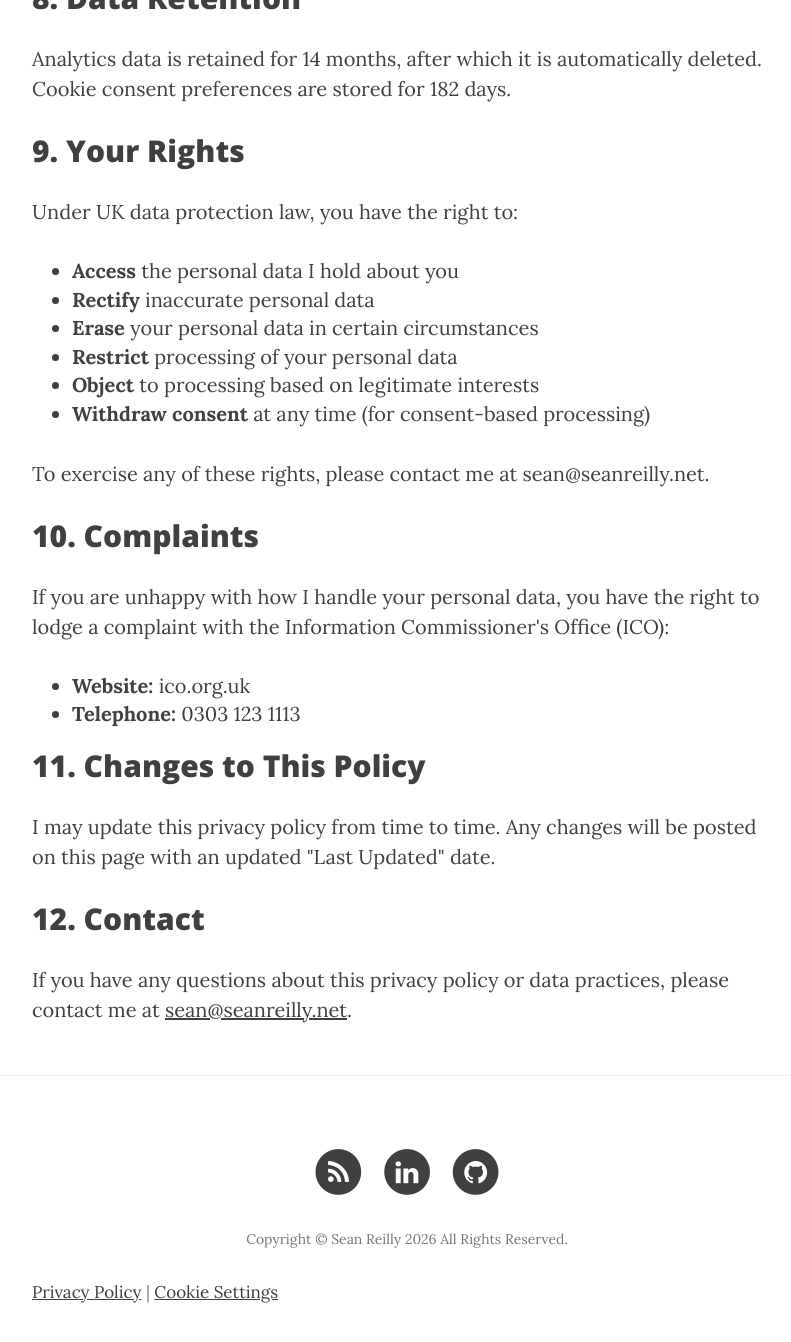
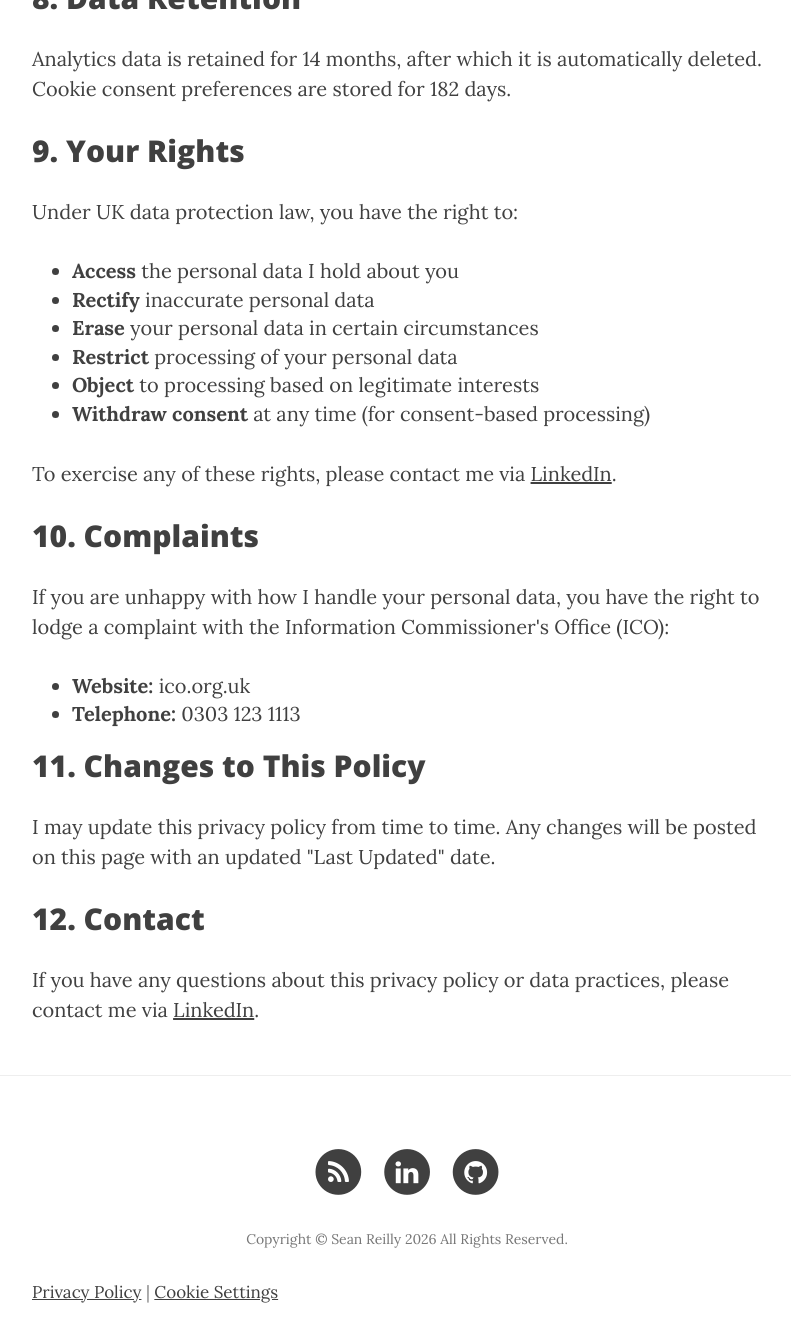
Before and after one commit to seanreillyesq/seanreillyesq.github.io, a Jekyll site: the page built from privacy.html, in a window 1280 px wide and 1400 px high, scrolled down 3088 px. Shown: the top 1342 px of the window, without its empty margins (233-1024 px from the left). Built offline with Jekyll 4.4.1, drawn with Linux system fonts in a browser that asks for light colours; comment, search, counter and statistics services are not loaded; some of the changed text lies outside the part shown.

Commit message:
Remove email from privacy policy, use LinkedIn instead

```diff
--- a/js/cookieconsent-config.js
+++ b/js/cookieconsent-config.js
@@ -154,7 +154,7 @@ CookieConsent.run({
                         },
                         {
                             title: 'More Information',
-                            description: 'For any queries about my cookie policy, please <a href="mailto:sean@seanreilly.net">contact me</a>.'
+                            description: 'For any queries about my cookie policy, please contact me via <a href="https://www.linkedin.com/in/seanreillyesq" target="_blank" rel="noopener">LinkedIn</a>.'
                         }
                     ]
                 }
--- a/privacy.html
+++ b/privacy.html
@@ -14,8 +14,8 @@ robots: noindex
 <p>This is a personal website operated by <strong>Sean Reilly</strong>.</p>
 
 <ul>
-    <li><strong>Contact:</strong> sean@seanreilly.net</li>
     <li><strong>Location:</strong> United Kingdom</li>
+    <li><strong>Contact:</strong> <a href="https://www.linkedin.com/in/seanreillyesq" target="_blank" rel="noopener">LinkedIn</a></li>
 </ul>
 
 <p>I am the data controller for the personal data collected through this website.</p>
@@ -132,7 +132,7 @@ robots: noindex
     <li><strong>Withdraw consent</strong> at any time (for consent-based processing)</li>
 </ul>
 
-<p>To exercise any of these rights, please contact me at sean@seanreilly.net.</p>
+<p>To exercise any of these rights, please contact me via <a href="https://www.linkedin.com/in/seanreillyesq" target="_blank" rel="noopener">LinkedIn</a>.</p>
 
 <h2>10. Complaints</h2>
 
@@ -149,4 +149,4 @@ robots: noindex
 
 <h2>12. Contact</h2>
 
-<p>If you have any questions about this privacy policy or data practices, please contact me at <a href="mailto:sean@seanreilly.net">sean@seanreilly.net</a>.</p>
+<p>If you have any questions about this privacy policy or data practices, please contact me via <a href="https://www.linkedin.com/in/seanreillyesq" target="_blank" rel="noopener">LinkedIn</a>.</p>
```
